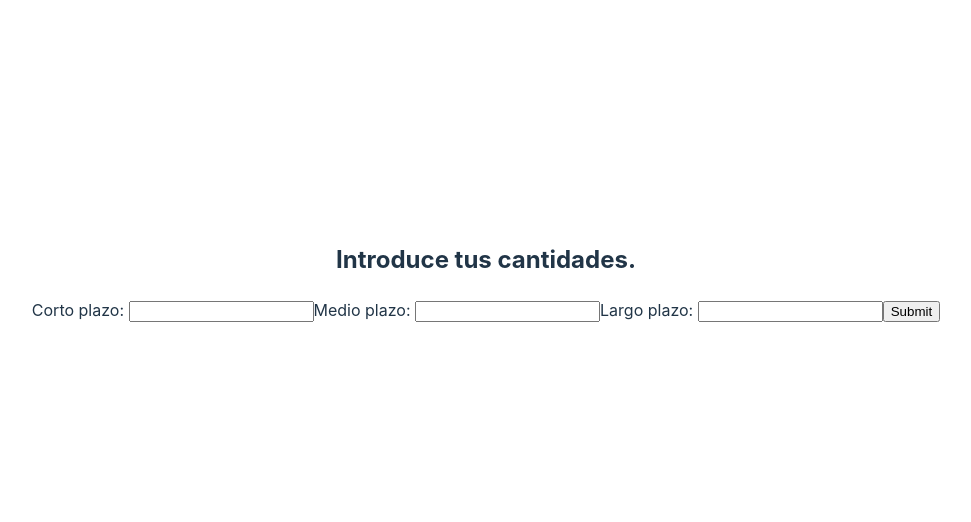
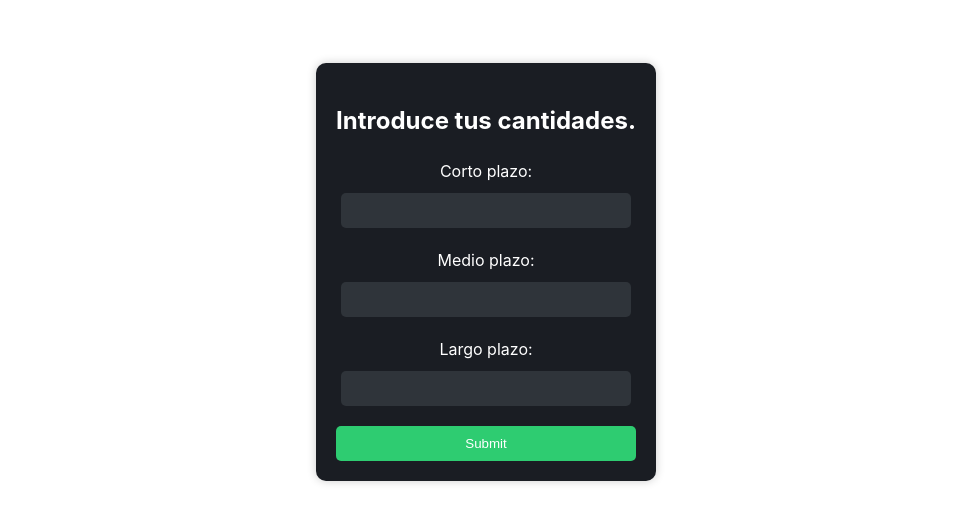
Before and after one commit to brian3-21/2, a React (Vite) app: page / in a window 1280 px wide. Shown: the part 128-650 px from the top of the page, without its empty margins (154-1125 px from the left). Built offline with nearby package versions, Linux system fonts and the light colour scheme.

Commit message:
add some styles

```diff
--- /dev/null
+++ b/src/components/form/form.css
@@ -0,0 +1,59 @@
+/* Estilos para el contenedor del formulario */
+.container {
+    background-color: #1a1d23;
+    padding: 20px;
+    border-radius: 10px;
+    box-shadow: 0 0 10px rgba(0, 0, 0, 0.2);
+}
+
+/* Estilos para el título del formulario */
+.container h2 {
+    color: #fff;
+    margin-bottom: 20px;
+}
+
+/* Estilos para las etiquetas del formulario */
+.container label {
+    display: block;
+    color: #fff;
+    margin-bottom: 10px;
+}
+
+/* Estilos para los inputs del formulario */
+.container input[type="number"] {
+    width: 90%;
+    padding: 10px;
+    margin-bottom: 20px;
+    border: none;
+    border-radius: 5px;
+    background-color: #2f343a;
+    color: #fff;
+}
+
+/* Estilos para el botón de envío del formulario */
+.container input[type="submit"] {
+    width: 100%;
+    padding: 10px;
+    background-color: #2ecc71;
+    color: #fff;
+    border: none;
+    border-radius: 5px;
+    cursor: pointer;
+}
+
+/* Estilos para el botón de envío del formulario al hacer hover */
+.container input[type="submit"]:hover {
+    background-color: #2bb564;
+}
+
+/* Chrome, Safari, Edge, Opera */
+input::-webkit-outer-spin-button,
+input::-webkit-inner-spin-button {
+    -webkit-appearance: none;
+    margin: 0;
+}
+
+/* Firefox */
+input[type="number"] {
+    -moz-appearance: textfield;
+}
--- a/src/components/form/money-form.tsx
+++ b/src/components/form/money-form.tsx
@@ -1,15 +1,25 @@
+import './form.css'
 import { useState } from "react";
 import { MoneyClass } from "../../utils/class";
 
+
 export default function MoneyForm() {
     // Estado para almacenar los datos del formulario
-    const [formData, setFormData] = useState<MoneyClass | null>();
+    const [formData, setFormData] = useState<MoneyClass | null>(null);
 
     // Función para manejar el cambio en los inputs
     const handleChange = (e: React.ChangeEvent<HTMLInputElement>) => {
         const { name, value } = e.target;
-        console.log("el name", name ),
-        console.log("el value",value )// Actualiza el estado con el nuevo valor
+        console.log("el name", name);
+        console.log("el value", value);
+
+        // Actualiza el estado con el nuevo valor
+        setFormData((e) => {
+            if (e === null) {
+                return { short_term: 0, medium_term: 0, long_term: 0, [name]: Number(value) };
+            }
+            return { ...e, [name]: Number(value) };
+        });
     };
 
     // Función para manejar el envío del formulario
@@ -28,7 +38,7 @@ export default function MoneyForm() {
                 <label htmlFor="short">Corto plazo: </label>
                 <input
                     type="number"
-                    name="short"
+                    name="short_term"
                     value={formData?.short_term}
                     onChange={handleChange} // Llama a handleChange al cambiar
                 />
@@ -36,7 +46,7 @@ export default function MoneyForm() {
                 <label htmlFor="medium">Medio plazo: </label>
                 <input
                     type="number"
-                    name="medium"
+                    name="medium_term"
                     value={formData?.medium_term}
                     onChange={handleChange} // Llama a handleChange al cambiar
                 />
@@ -44,12 +54,12 @@ export default function MoneyForm() {
                 <label htmlFor="long">Largo plazo: </label>
                 <input
                     type="number"
-                    name="long" // Corrige el nombre a 'long'
+                    name="long_term"
                     value={formData?.long_term}
                     onChange={handleChange} // Llama a handleChange al cambiar
                 />
 
-                <input type="submit" />
+                <input type="submit" title='submit' />
             </form>
         </div>
     );
```
